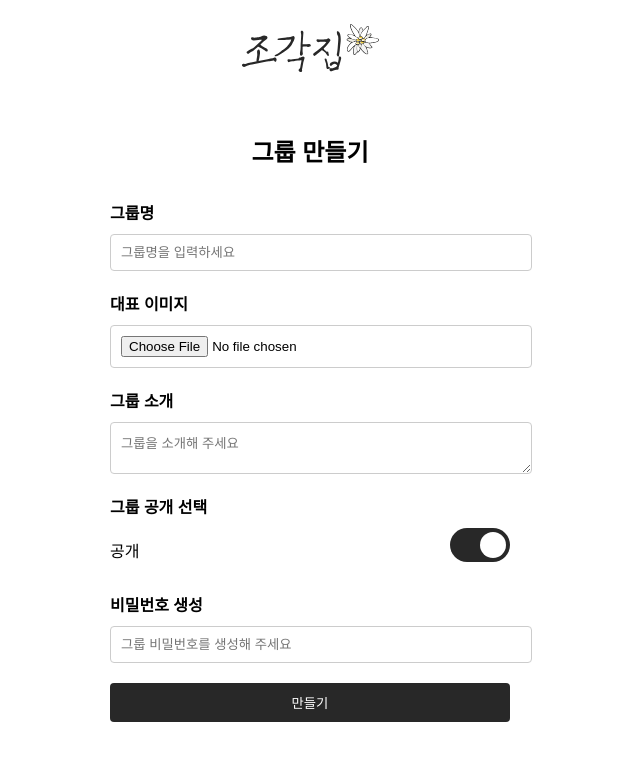
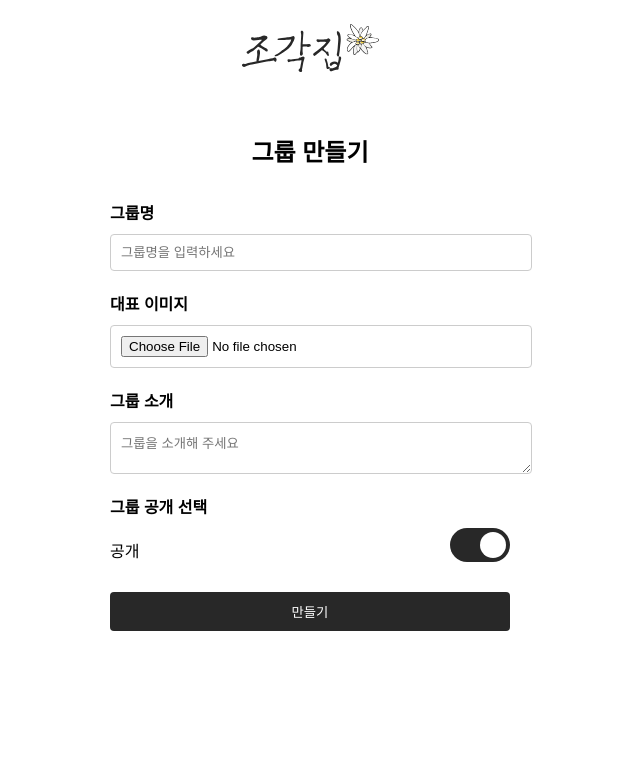
Before and after one commit to hwouu/jogakzip-team3-frontend, a React (Create React App) app: page /create-group in a window 1280 px wide. Shown: the top 760 px of the page, without its empty margins (330-970 px from the left). Built offline with nearby package versions, Linux system fonts and the light colour scheme; a web font is replaced by a local one.

Commit message:
feat: 그룹 생성 API 연동(POST)

```diff
--- a/src/pages/Group/CreateGroup.js
+++ b/src/pages/Group/CreateGroup.js
@@ -1,11 +1,66 @@
 import React, { useState } from 'react';
+import { useNavigate } from 'react-router-dom'; // 페이지 이동을 위한 useNavigate 훅 사용
 import './CreateGroup.css'; // CreateGroup.css 파일을 적용
+import axios from 'axios'; // Axios를 사용하여 API 호출
 
 function CreateGroup() {
+  const navigate = useNavigate(); // 페이지 이동을 위한 navigate 함수 생성
+  const [groupName, setGroupName] = useState('');
+  const [groupIntro, setGroupIntro] = useState('');
+  const [groupImage, setGroupImage] = useState(null);
   const [isPublic, setIsPublic] = useState(true);
+  const [password, setPassword] = useState('');
+  const [loading, setLoading] = useState(false);
+  const [errorMessage, setErrorMessage] = useState('');
 
+  // 토글 버튼 처리
   const handleToggle = () => {
     setIsPublic(!isPublic);
+    setPassword(''); // 공개로 전환 시 비밀번호 필드 초기화
+  };
+
+  // 그룹 이미지 업로드 핸들러
+  const handleImageChange = (e) => {
+    setGroupImage(e.target.files[0]);
+  };
+
+  // 그룹 생성 API 호출
+  const handleSubmit = async (e) => {
+    e.preventDefault();
+    setLoading(true);
+    setErrorMessage('');
+
+    try {
+      // FormData를 사용하여 이미지 파일과 데이터를 전송
+      const formData = new FormData();
+      formData.append('name', groupName);
+      formData.append('introduction', groupIntro);
+      formData.append('isPublic', isPublic);
+      if (!isPublic) {
+        formData.append('password', password); // 비공개일 경우에만 비밀번호 포함
+      }
+      if (groupImage) {
+        formData.append('imageURL', groupImage);
+      }
+
+      // API 호출
+      const response = await axios.post('http://localhost:5000/api/groups', formData, {
+        headers: {
+          'Content-Type': 'multipart/form-data',
+        },
+      });
+
+      if (response.status === 201) {
+        alert('그룹이 성공적으로 생성되었습니다.');
+        // 그룹 생성 성공 시 그룹 리스트 페이지로 이동
+        navigate('/groups');
+      }
+    } catch (error) {
+      setErrorMessage('그룹 생성 중 오류가 발생했습니다.');
+      console.error(error);
+    } finally {
+      setLoading(false);
+    }
   };
 
   return (
@@ -15,15 +70,25 @@ function CreateGroup() {
         <h2>그룹 만들기</h2>
       </div>
 
-      <form className="create-group-form">
+      <form className="create-group-form" onSubmit={handleSubmit}>
         <label>그룹명</label>
-        <input type="text" placeholder="그룹명을 입력하세요" />
+        <input
+          type="text"
+          placeholder="그룹명을 입력하세요"
+          value={groupName}
+          onChange={(e) => setGroupName(e.target.value)}
+          required
+        />
 
         <label>대표 이미지</label>
-        <input type="file" />
+        <input type="file" onChange={handleImageChange} />
 
         <label>그룹 소개</label>
-        <textarea placeholder="그룹을 소개해 주세요" />
+        <textarea
+          placeholder="그룹을 소개해 주세요"
+          value={groupIntro}
+          onChange={(e) => setGroupIntro(e.target.value)}
+        />
 
         <label>그룹 공개 선택</label>
         {/* 토글 버튼 */}
@@ -35,10 +100,24 @@ function CreateGroup() {
           </label>
         </div>
 
-        <label>비밀번호 생성</label>
-        <input type="password" placeholder="그룹 비밀번호를 생성해 주세요" />
+        {!isPublic && (
+          <>
+            <label>비밀번호 생성</label>
+            <input
+              type="password"
+              placeholder="그룹 비밀번호를 생성해 주세요"
+              value={password}
+              onChange={(e) => setPassword(e.target.value)}
+              required={!isPublic} // 비공개 그룹일 때만 필수 입력
+            />
+          </>
+        )}
 
-        <button type="submit">만들기</button>
+        {errorMessage && <p className="error-message">{errorMessage}</p>}
+
+        <button type="submit" disabled={loading}>
+          {loading ? '만드는 중...' : '만들기'}
+        </button>
       </form>
     </div>
   );
```
